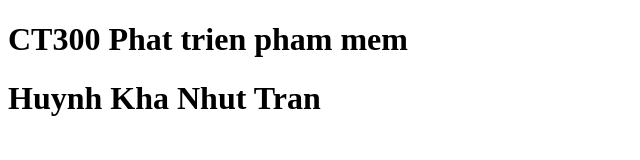
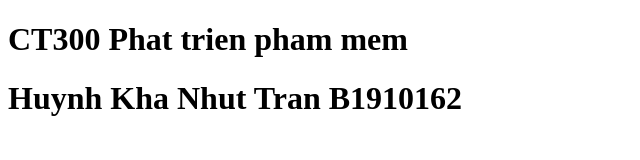
Before and after one commit to HuynhKhaNhutTranB1910162/TH2_1_ct300, a plain HTML site: page index.html in a window 1280 px wide. Shown: the whole page, without its empty margins (0-640 px from the left). Drawn offline with Linux system fonts and the light colour scheme.

Commit message:
tao nhanh moi cua file imdex.html

```diff
--- a/index.html
+++ b/index.html
@@ -8,6 +8,6 @@
 </head>
 <body>
     <h1>CT300 Phat trien pham mem</h1>
-    <h1>Huynh Kha Nhut Tran</h1>
+    <h1>Huynh Kha Nhut Tran B1910162</h1>
 </body>
 </html>
```
